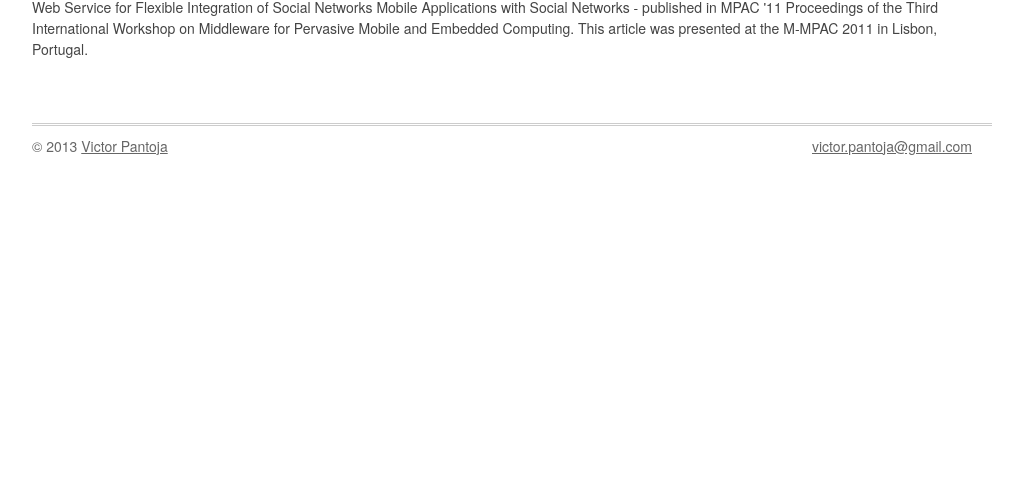
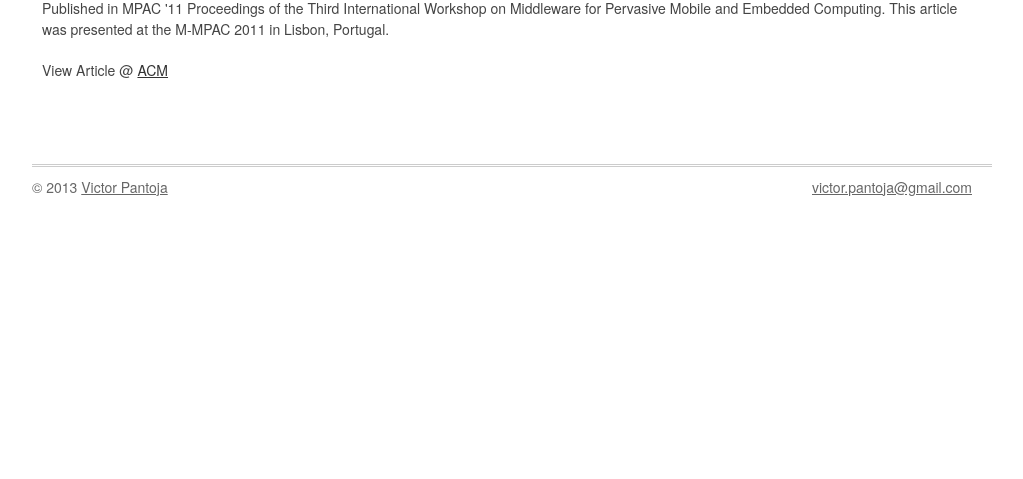
Before and after one commit to victorpantoja/portfolio, a Python web app: template templates/publications/index.html in a window 1280 px wide. Shown: the part 321-800 px from the top of the page, without its empty margins (128-1151 px from the left). Run offline with Jinja, Linux system fonts and the light colour scheme; the template is opened without the code that fills it, so the values that code supplies are empty.

Commit message:
Publictations section

```diff
--- a/templates/publications/index.html
+++ b/templates/publications/index.html
@@ -18,19 +18,19 @@
 	<meta property="fb:profile_id" content="victor.pantoja.77"/>
 	<meta property="fb:app_id" content="156684834419134"/>
 
-	<link rel="stylesheet" href="stylesheets/base.css">
-	<link rel="stylesheet" href="stylesheets/skeleton.css">
-	<link rel="stylesheet" href="stylesheets/layout.css">
-	<link rel="stylesheet" href="stylesheets/style.css">
+	<link rel="stylesheet" href="../stylesheets/base.css">
+	<link rel="stylesheet" href="../stylesheets/skeleton.css">
+	<link rel="stylesheet" href="../stylesheets/layout.css">
+	<link rel="stylesheet" href="../stylesheets/style.css">
 
 	<!--[if lt IE 9]>
 		<script src="http://html5shim.googlecode.com/svn/trunk/html5.js"></script>
 	<![endif]-->
 
-	<link rel="shortcut icon" href="images/favicon.ico">
-	<link rel="apple-touch-icon" href="images/apple-touch-icon.png">
-	<link rel="apple-touch-icon" sizes="72x72" href="images/apple-touch-icon-72x72.png">
-	<link rel="apple-touch-icon" sizes="114x114" href="images/apple-touch-icon-114x114.png">
+	<link rel="shortcut icon" href="../images/favicon.ico">
+	<link rel="apple-touch-icon" href="../images/apple-touch-icon.png">
+	<link rel="apple-touch-icon" sizes="72x72" href="../images/apple-touch-icon-72x72.png">
+	<link rel="apple-touch-icon" sizes="114x114" href="../images/apple-touch-icon-114x114.png">
 </head>
 <body itemscope itemtype="http://schema.org/Person">
 	<a href="https://github.com/victorpantoja/portfolio"><img style="position: absolute; top: 0; right: 0; border: 0;" src="https://s3.amazonaws.com/github/ribbons/forkme_right_darkblue_121621.png" alt="Fork me on GitHub"></a>
@@ -55,9 +55,11 @@
 	</nav>
 
 	<section class="container">
-MSc - August 2012: MSc by the Department of Computing at PUC-Rio. The dissertation has as objective the implementation of a web service extensible and scalable that facilitates the development of mobile social applications through a generic interface optimized for the transfer of context information between mobile devices and different social networks. Prototype applications for Android were also developed so as to validate the architecture.
-
-2011: A Web Service for Flexible Integration of Social Networks Mobile Applications with Social Networks - published in MPAC '11 Proceedings of the Third International Workshop on Middleware for Pervasive Mobile and Embedded Computing. This article was presented at the M-MPAC 2011 in Lisbon, Portugal.
+		<article class="sixteen column">
+			<h4>A Web Service for Flexible Integration of Social Networks Mobile Applications with Social Networks</h3>
+			<p>Published in MPAC '11 Proceedings of the Third International Workshop on Middleware for Pervasive Mobile and Embedded Computing. This article was presented at the M-MPAC 2011 in Lisbon, Portugal.</p>
+			<p>View Article @ <a href="http://dl.acm.org/citation.cfm?id=2090320" target="_new">ACM</a></p>
+		</article>
 	</section>
 
 	<footer id="footer" class="sixteen columns container">
```
